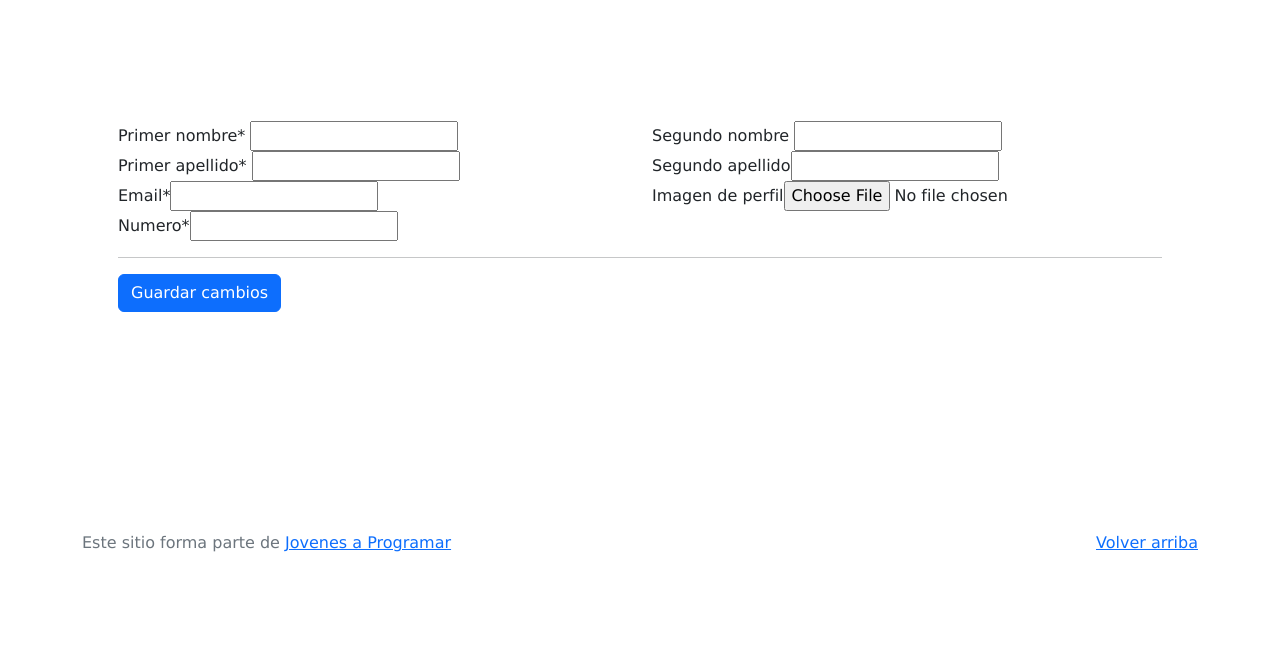
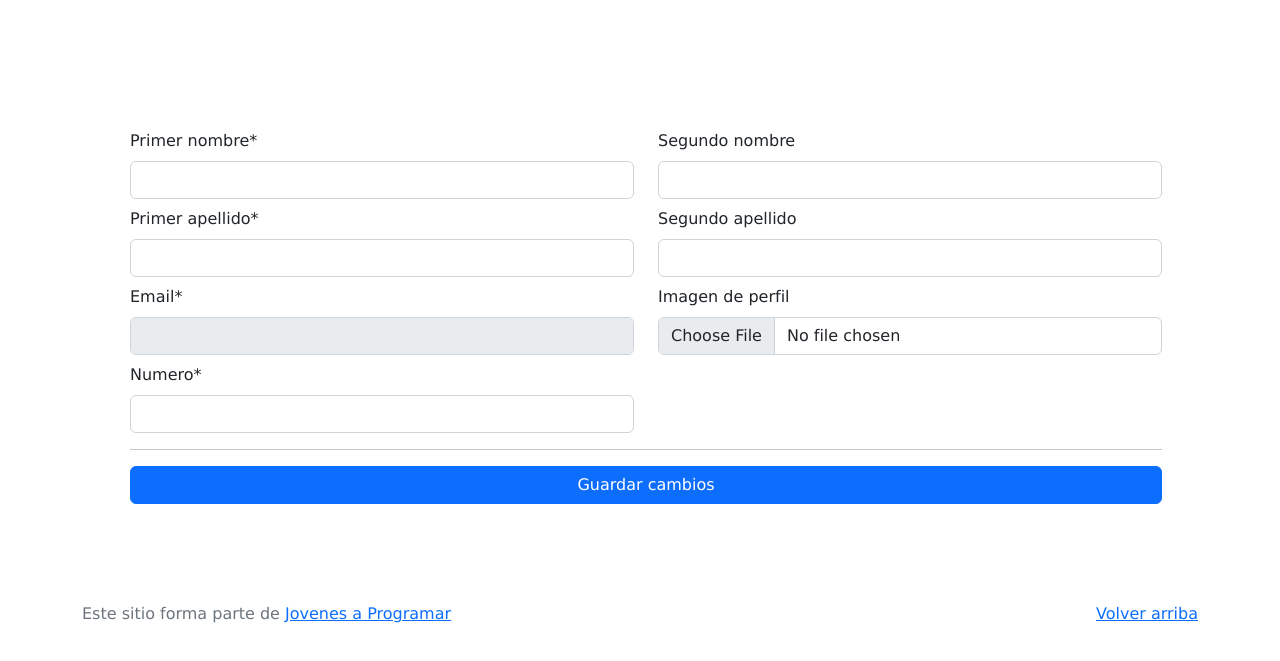
Before and after one commit to eddie-gs/e-commerceSub4, a plain HTML site: page my-profile.html in a window 1280 px wide. Shown: the part 155-816 px from the top of the page. Drawn offline with nearby package versions, Linux system fonts and the light colour scheme.

Commit message:
agregando formulario de perfil

```diff
--- a/js/my-profile.js
+++ b/js/my-profile.js
@@ -1 +1,6 @@
 document.getElementById("sesion").addEventListener("click", () => logout());
+
+document.addEventListener("DOMContentLoaded", () => {
+    let emailUsuario = sessionStorage.getItem("usuario") //toma el email del usuario ingresado
+    document.getElementById("email").value = emailUsuario //le asigna al input el email del usario como valor
+})
--- a/my-profile.html
+++ b/my-profile.html
@@ -74,32 +74,39 @@
           <h1>Imagen</h1>
         </div>
         <hr>
-        <form action="" id="perfil" novalidate>
+        <form id="perfil" class="form-check">
           <div class="row">
             <div class="col-6">
-              <label for="firstName">Primer nombre*</label>
-              <input type="text" id="firstName" required>
+              <label class="form-label col-12 mt-2" for="nombre1">Primer nombre*</label>
+              <input class="form-control col-12" type="text" id="nombre1" required>
             </div>
             <div class="col-6">
-              <label for="secondName">Segundo nombre</label>
-              <input type="text" id="secondName">
+              <label class="form-label col-12 mt-2" for="nombre2">Segundo nombre</label>
+              <input class="form-control col-12" type="text" id="nombre2">
             </div>
             <div class="col-6">
-              <label for="firstLastname">Primer apellido*</label>
-              <input type="text" id="firstLastname" required>
+              <label class="form-label col-12 mt-2" for="apellido1">Primer apellido*</label>
+              <input class="form-control col-12" type="text" id="apellido1" required>
             </div>
-            <div class="col-6"><label for="secondLastname">Segundo apellido</label><input type="text"
-                id="secondLastname">
+            <div class="col-6">
+              <label class="form-label col-12 mt-2" for="apellido2">Segundo apellido</label>
+              <input class="form-control col-12" type="text" id="apellido2">
             </div>
-            <div class="col-6"><label for="email">Email*</label><input type="email" required>
+            <div class="col-6">
+              <label class="form-label col-12 mt-2" for="email">Email*</label>
+              <input class="form-control col-12" type="email" id="email" disabled>
             </div>
-            <div class="col-6"><label for="profileImg">Imagen de perfil</label><input type="file" id="profileImg">
+            <div class="col-6">
+              <label class="form-label col-12 mt-2" for="profileImg">Imagen de perfil</label>
+              <input class="form-control col-12" type="file" id="profileImg">
             </div>
-            <div class="col-6"><label for="number">Numero*</label><input type="tel" required>
+            <div class="col-6">
+              <label class="form-label col-12 mt-2" for="numero">Numero*</label>
+              <input class="form-control col-12" type="tel" id="numero" required>
             </div>
           </div>
           <hr>
-          <button class="btn btn-primary" type="submit">Guardar cambios</button>
+          <button class="btn btn-primary col-12" type="submit">Guardar cambios</button>
         </form>
       </div>
     </div>
```
